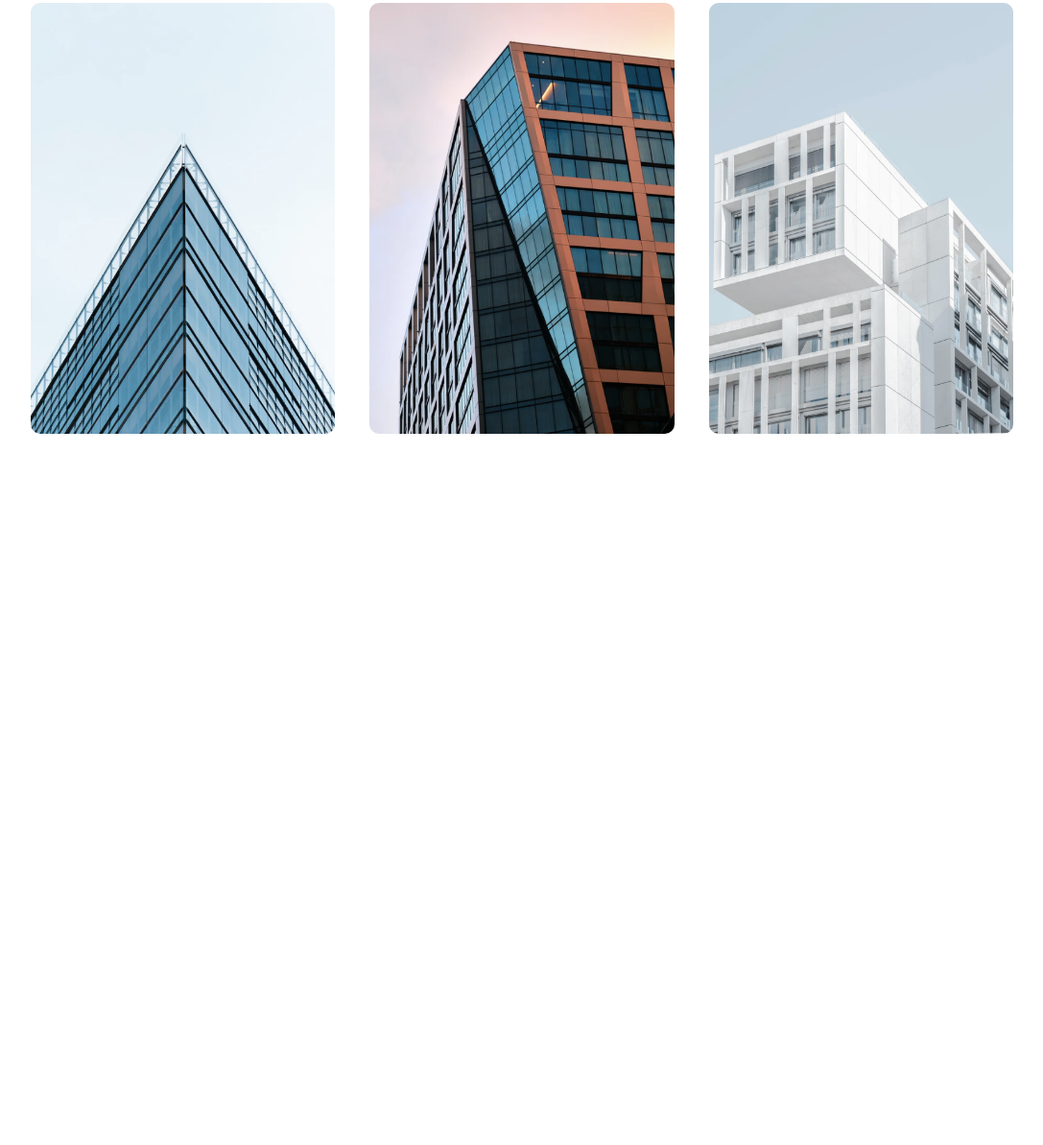
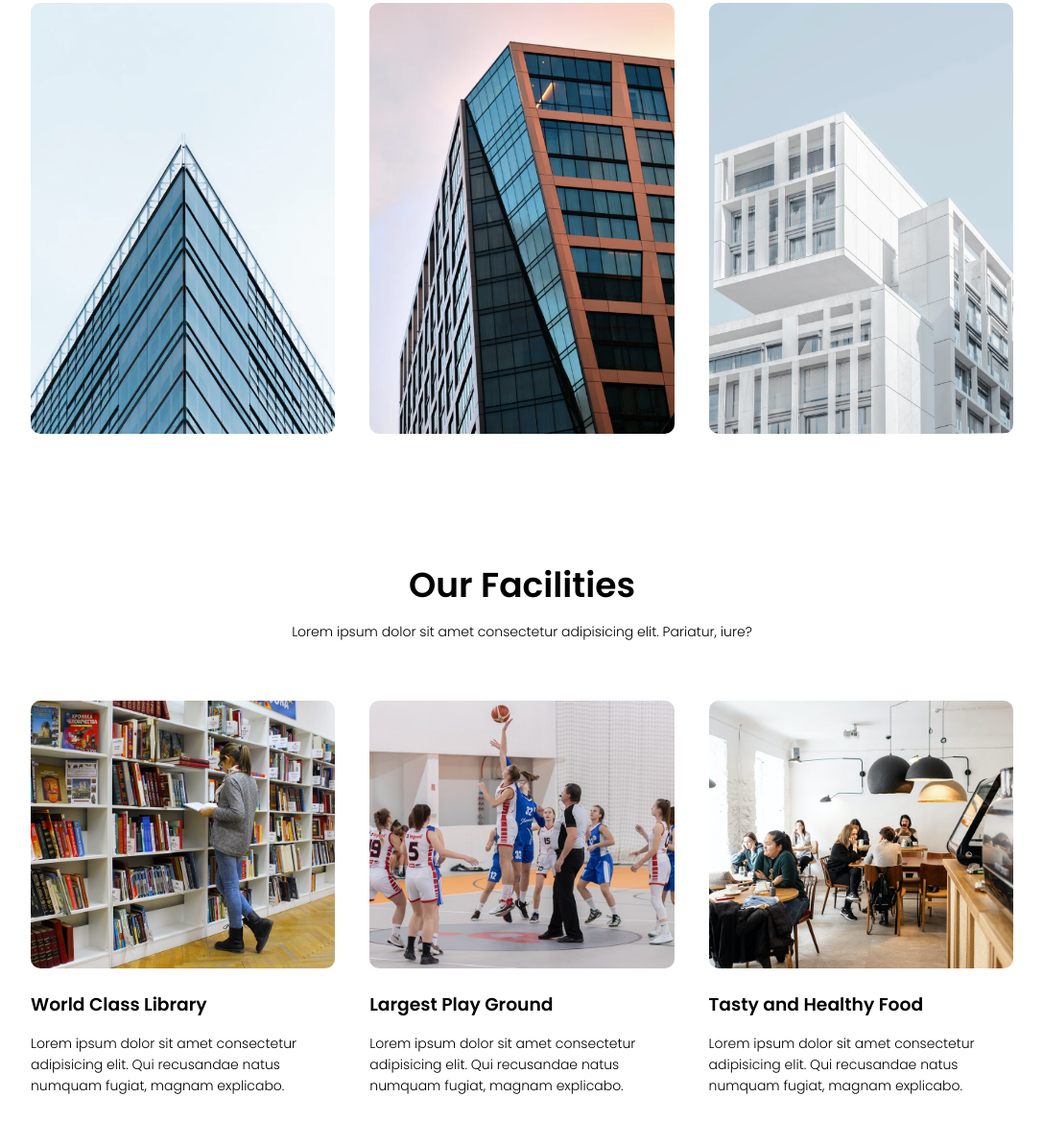
Before and after one commit to tlaruddo2/html-css-practice, a plain HTML site: page index.html in a window 1280 px wide. Shown: the part 1514-2707 px from the top of the page at 96% size, without its empty margins (96-1183 px from the left). Before the commit the page ends 1996 px from the top, so only its background shows below. Drawn offline with Linux system fonts and the light colour scheme.

Commit message:
feat: add facilities in Home page

```diff
--- a/index.html
+++ b/index.html
@@ -111,6 +111,41 @@
       </div>
     </section>
 
+    <!----- facilities ------>
+    <section class="facilities">
+      <h1>Our Facilities</h1>
+      <p>
+        Lorem ipsum dolor sit amet consectetur adipisicing elit. Pariatur, iure?
+      </p>
+
+      <div class="row">
+        <div class="facilities-col">
+          <img src="images/library.png" />
+          <h3>World Class Library</h3>
+          <p>
+            Lorem ipsum dolor sit amet consectetur adipisicing elit. Qui
+            recusandae natus numquam fugiat, magnam explicabo.
+          </p>
+        </div>
+        <div class="facilities-col">
+          <img src="images/basketball.png" />
+          <h3>Largest Play Ground</h3>
+          <p>
+            Lorem ipsum dolor sit amet consectetur adipisicing elit. Qui
+            recusandae natus numquam fugiat, magnam explicabo.
+          </p>
+        </div>
+        <div class="facilities-col">
+          <img src="images/cafeteria.png" />
+          <h3>Tasty and Healthy Food</h3>
+          <p>
+            Lorem ipsum dolor sit amet consectetur adipisicing elit. Qui
+            recusandae natus numquam fugiat, magnam explicabo.
+          </p>
+        </div>
+      </div>
+    </section>
+
     <!------ Javascript for Toggle Menu ------>
     <script>
       var navLinks = document.getElementById("navLinks");
--- a/style.css
+++ b/style.css
@@ -198,6 +198,35 @@ h3{
     opacity: 1;
 }
 
+/* --- facilities --- */
+.facilities{
+    text-align: center;
+    width: 80%;
+    margin: auto;
+    padding-top: 100px;
+}
+
+.facilities-col{
+    flex-basis: 31%;
+    border-radius: 10px;
+    margin-bottom: 5%;
+    text-align: left;
+}
+
+.facilities-col img{
+    width: 100%;
+    border-radius: 10px;
+}
+
+.facilities-col p{
+    padding: 0;
+}
+
+.facilities h3{
+    text-align: left;
+    margin-top: 16px;
+    margin-bottom: 15px;
+}
 
 @media(max-width: 700px){
     .text-box h1{
```
